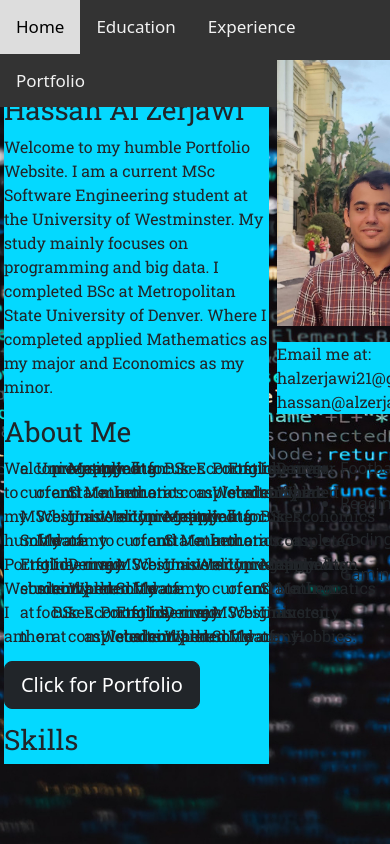
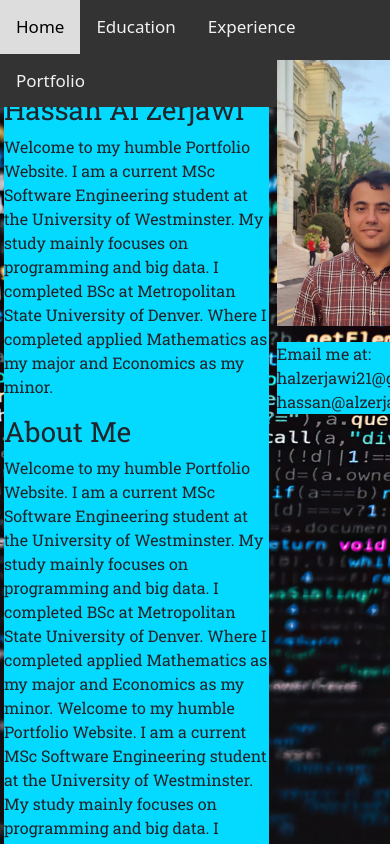
Before and after one commit to alzerjawi/alzerjawi.github.io, a React (Create React App) app: page / in a window 390 px wide. Shown: the top 844 px of the page. Built offline with nearby package versions, Linux system fonts and the light colour scheme.

Commit message:
Fix Add media css code to see one column

```diff
--- a/src/components/App/App.css
+++ b/src/components/App/App.css
@@ -91,7 +91,7 @@ img{
 
 @media (max-width: 1000px) {
   .me1 {
-    columns: 21;
+    columns: 1;
   }
 }
 
```
